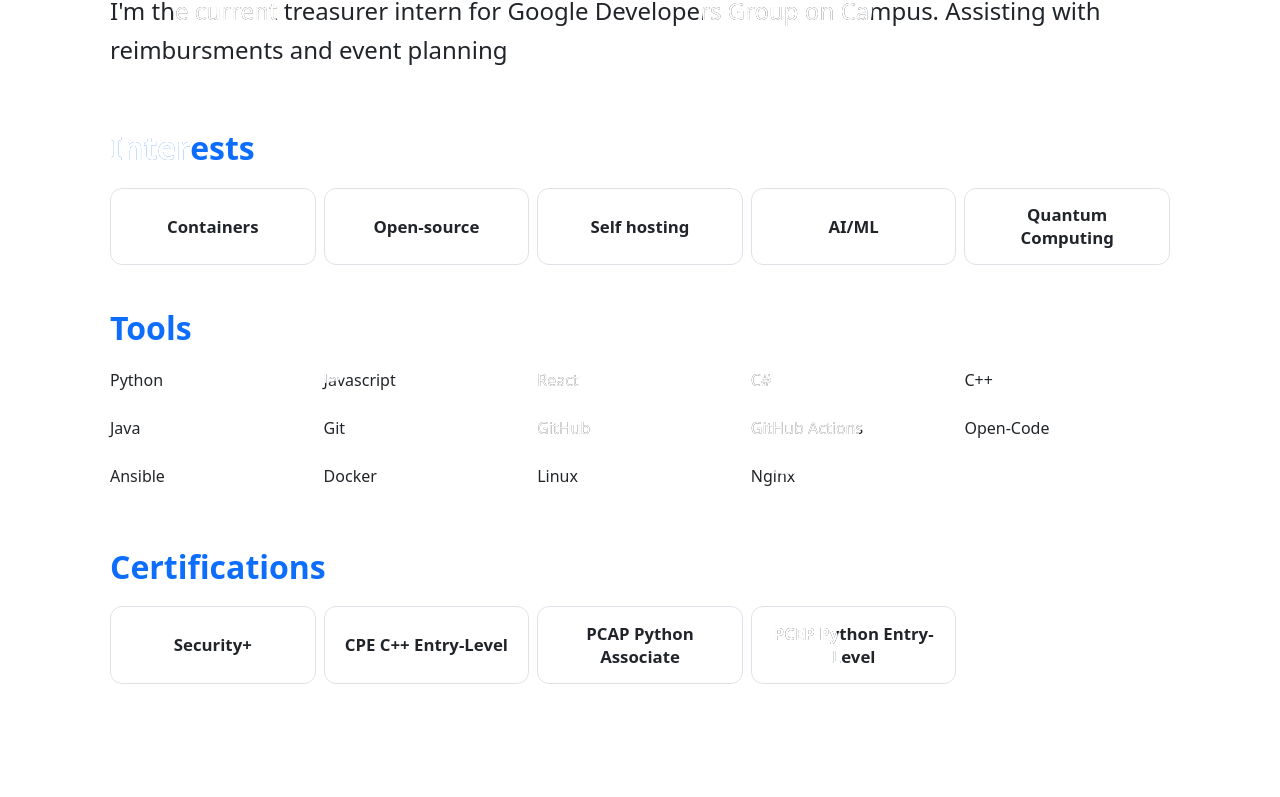
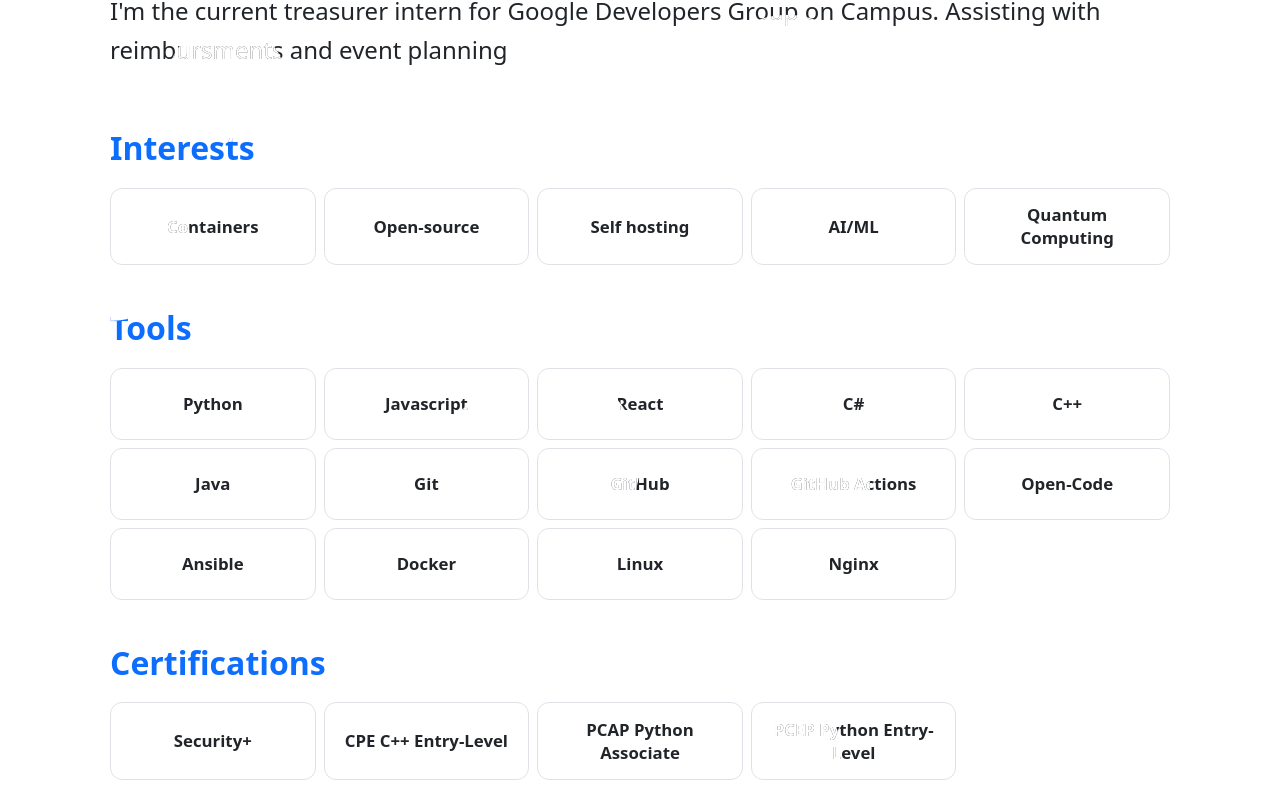
Before and after one commit to Aaron4554/web-portfolio, a React (Vite) app in the folder frontend/: page / in a window 1280 px wide. Shown: the part 1279-2076 px from the top of the page. Before the commit the page ends 1995 px from the top, so only its background shows below. Built offline with nearby package versions, Linux system fonts and the light colour scheme.

Commit message:
tool tiles should be singular.

```diff
--- a/frontend/src/components/Tools.css
+++ b/frontend/src/components/Tools.css
@@ -22,7 +22,7 @@
   list-style: none;
 }
 
-.tools-tile {
+.tool-tile {
   position: relative;
   display: flex;
   align-items: center;
@@ -39,7 +39,7 @@
     border-color 0.3s ease;
 }
 
-.tools-tile__text {
+.tool-tile__text {
   margin: 0;
   font-size: 1.05rem;
   font-weight: 600;
```
